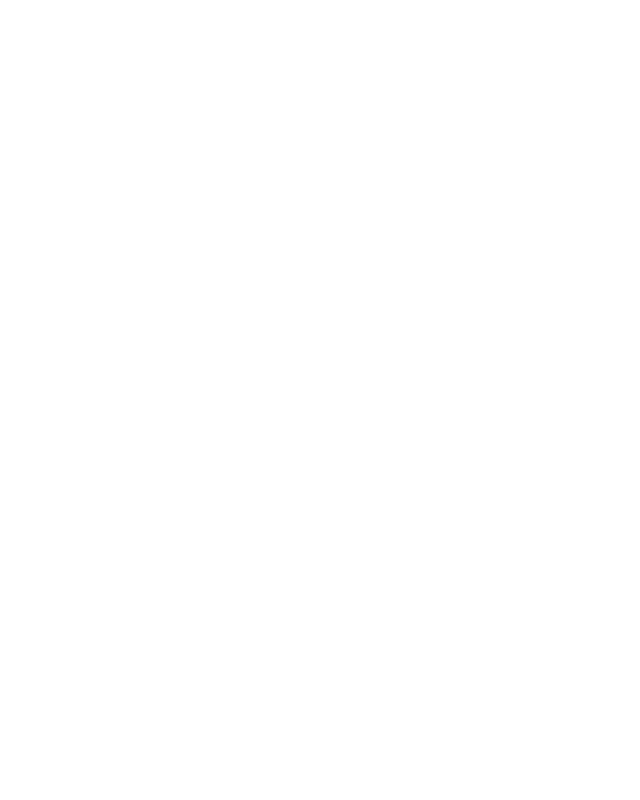
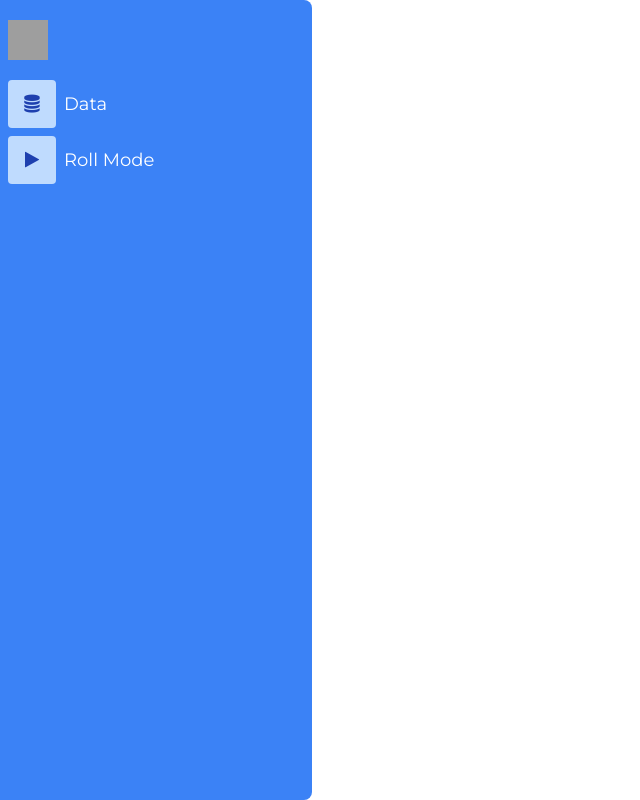
Before and after one commit to AlanMelone/tailwindexample, an Angular app: page /left-panel in a window 1280 px wide. Before the commit this address led to /. Shown: the whole page, without its empty margins (0-640 px from the left). Built offline with nearby package versions, Linux system fonts and the light colour scheme; grey boxes are pictures that could not be loaded; a web font is replaced by a local one.

Commit message:
- try to implement the left panel

```diff
--- a/src/app/app-routing.module.ts
+++ b/src/app/app-routing.module.ts
@@ -1,6 +1,7 @@
 import { NgModule } from "@angular/core";
 import { RouterModule, Routes } from "@angular/router";
 import { AppComponent } from "src/app/app.component";
+import { LeftPanelComponent } from "src/app/components/left-panel/left-panel.component";
 import { MessageComponent } from "src/app/components/message/message.component";
 import { PriceComponent } from "src/app/components/price/price.component";
 
@@ -16,6 +17,10 @@
       {
         path: 'message',
         component: MessageComponent
+      },
+      {
+        path: 'left-panel',
+        component: LeftPanelComponent
       }
     ]
   }
--- /dev/null
+++ b/src/app/components/left-panel/left-panel.component.html
@@ -0,0 +1,20 @@
+<div class="flex w-full h-full">
+  <div class="group transition-all hover:items-start w-16 hover:w-80 rounded-r-lg h-full items-center gap-5 px-2 py-5 flex flex-col bg-blue-500">
+    <img src="assets/logo.svg" class="w-10 h-10" />
+    <div class="flex flex-col gap-2 items-center group-hover:items-start w-full">
+      <div class="flex w-fit gap-x-2 items-center">
+        <div class="w-12 h-12 flex justify-center p-3 rounded text-lg items-center bg-blue-200">
+          <i class="fa fa-solid fa-database text-blue-800"></i>
+        </div>
+        <p class="w-60 hidden group-hover:block text-lg text-white">Data</p>
+      </div>
+      <div class="flex w-fit gap-x-2 items-center">
+        <div class="w-12 h-12 flex justify-center p-3 rounded text-lg items-center bg-blue-200">
+          <i class="fa fa-solid fa-play text-blue-800"></i>
+        </div>
+        <p class="w-60 hidden group-hover:block text-lg text-white">Roll Mode</p>
+      </div>
+    </div>
+  </div>
+  <div class="w-full h-full"></div>
+</div>
--- a/src/index.html
+++ b/src/index.html
@@ -1,5 +1,5 @@
 <!doctype html>
-<html lang="en">
+<html class="w-full h-full" lang="en">
 <head>
   <meta charset="utf-8">
   <title>TailwindcssTest</title>
@@ -7,7 +7,7 @@
   <meta name="viewport" content="width=device-width, initial-scale=1">
   <link rel="icon" type="image/x-icon" href="favicon.ico">
 </head>
-<body>
+<body class="w-full h-full">
   <app-root></app-root>
 </body>
 </html>
```
Also changed, not shown: src/app/components/left-panel/left-panel.component.ts (added, +7 -0 lines).
